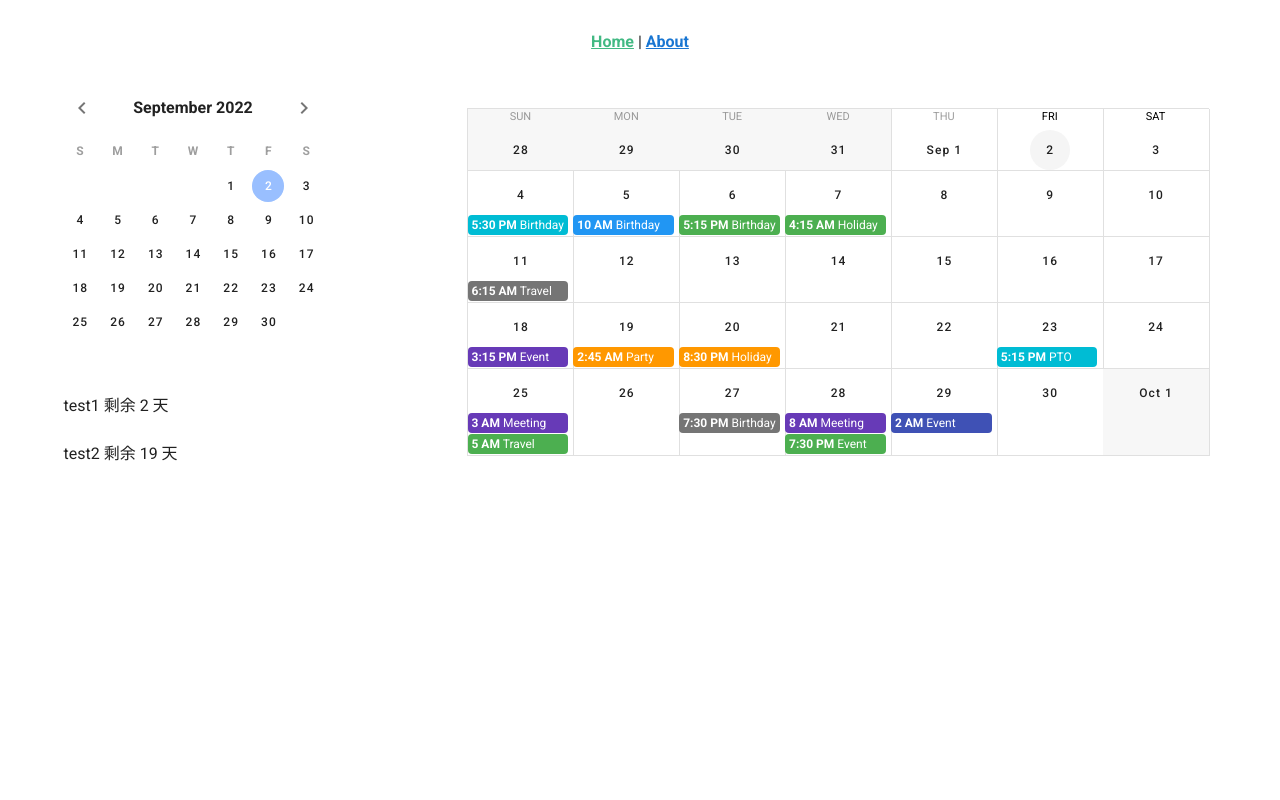
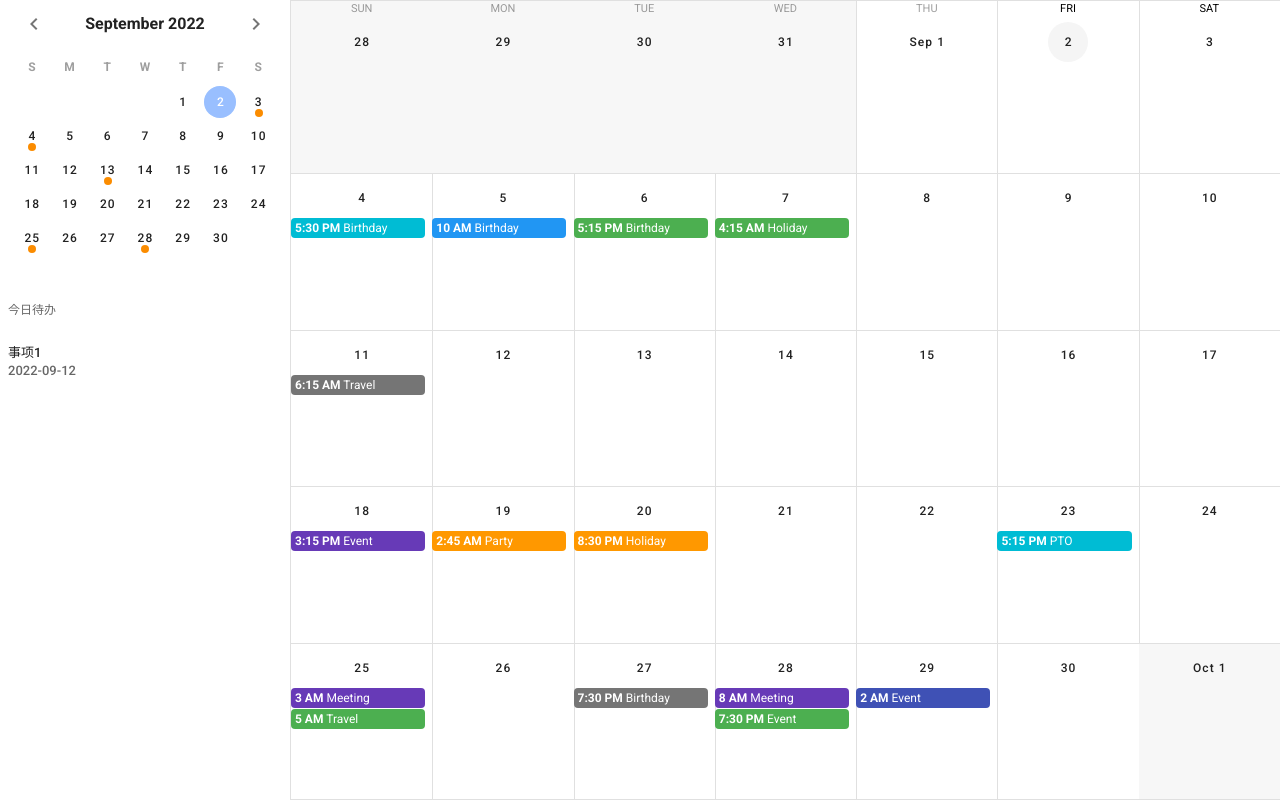
Before and after one commit to ZTao-z/todolist-electron, a Vue app: page / in a window 1280 px wide. Built offline with nearby package versions, Linux system fonts and the light colour scheme; sample sign-in values are in the browser's storage.

Commit message:
[Opt] 优化日历界面

```diff
--- a/src/App.vue
+++ b/src/App.vue
@@ -1,9 +1,5 @@
 <template>
   <v-app id="app">
-    <nav>
-      <router-link to="/">Home</router-link> |
-      <router-link to="/login">About</router-link>
-    </nav>
     <router-view/>
   </v-app>
 </template>
@@ -22,4 +18,8 @@ nav {
     }
   }
 }
+
+::-webkit-scrollbar {
+  display: none; /* Chrome Safari */
+}
 </style>
--- a/src/components/Canlendar.vue
+++ b/src/components/Canlendar.vue
@@ -1,5 +1,5 @@
 <template>
-  <v-container>
+  <v-sheet height="100%" width="100%">
     <v-calendar
       ref="calendar"
       v-model="date"
@@ -12,7 +12,7 @@
       @change="getEvents"
       @click:date="viewDay"
     ></v-calendar>
-  </v-container>
+  </v-sheet>
 </template>
 
 <style scoped>
--- /dev/null
+++ b/src/components/DatePicker.vue
@@ -0,0 +1,26 @@
+<template>
+  <v-sheet width="290">
+    <v-date-picker v-model="picker" :events="events" full-width no-title flat></v-date-picker>
+  </v-sheet>
+</template>
+
+<script>
+import dayjs from 'dayjs';
+export default {
+  name: 'DatePickerComponent',
+  data() {
+    return {
+      picker: dayjs().format('YYYY-MM-DD'),
+      events: []
+    }
+  },
+  mounted() {
+    this.events = [...Array(6)].map(() => {
+      const day = Math.floor(Math.random() * 30)
+      const d = new Date()
+      d.setDate(day)
+      return d.toISOString().substr(0, 10)
+    })
+  }
+}
+</script>
--- /dev/null
+++ b/src/components/TaskList.vue
@@ -0,0 +1,26 @@
+<template>
+  <v-sheet width="290px">
+    <v-list
+      subheader
+      two-line
+      dense
+    >
+      <v-subheader>今日待办</v-subheader>
+      <v-list-item class="px-2 py-0">
+        <v-list-item-content>
+          <v-list-item-title v-text="'事项1'"></v-list-item-title>
+          <v-list-item-subtitle v-text="'2022-09-12'"></v-list-item-subtitle>
+        </v-list-item-content>
+      </v-list-item>
+    </v-list>
+  </v-sheet>
+</template>
+
+<script>
+export default {
+  name: 'TaskListComponent',
+  data() {
+    return {}
+  }
+}
+</script>
--- a/src/views/HomeView.vue
+++ b/src/views/HomeView.vue
@@ -1,36 +1,28 @@
 <template>
-  <v-container>
-    <v-row>
-      <v-col cols="4" style="width: 290px;">
-        <v-row>
-          <v-date-picker v-model="picker" no-title></v-date-picker>
-        </v-row>
-        <v-row>
-          <v-list>
-            <v-list-item>test1 剩余 2 天</v-list-item>
-            <v-list-item>test2 剩余 19 天</v-list-item>
-          </v-list>
-        </v-row>
-      </v-col>
-      <v-col>
-        <CanlendarComponent />
-      </v-col>
-    </v-row>
-  </v-container>
+  <v-sheet width="100%" height="100%" class="d-flex justify-start align-stretch">
+    <v-sheet width="290" height="100%" class="d-flex justify-start flex-column">
+      <DatePickerComponent />
+      <TaskListComponent />
+    </v-sheet>
+    <v-sheet height="100%" style="flex:1">
+      <CanlendarComponent />
+    </v-sheet>
+  </v-sheet>
 </template>
 
 <script>
 import CanlendarComponent from '@/components/Canlendar.vue';
-import dayjs from 'dayjs';
+import DatePickerComponent from '@/components/DatePicker.vue';
+import TaskListComponent from '@/components/TaskList.vue';
 export default {
   name: "HomeView",
   components: {
-    CanlendarComponent
+    CanlendarComponent,
+    DatePickerComponent,
+    TaskListComponent,
   },
   data() {
-    return {
-      picker: dayjs().format('YYYY-MM-DD')
-    };
+    return {}
   },
 };
 </script>
```
